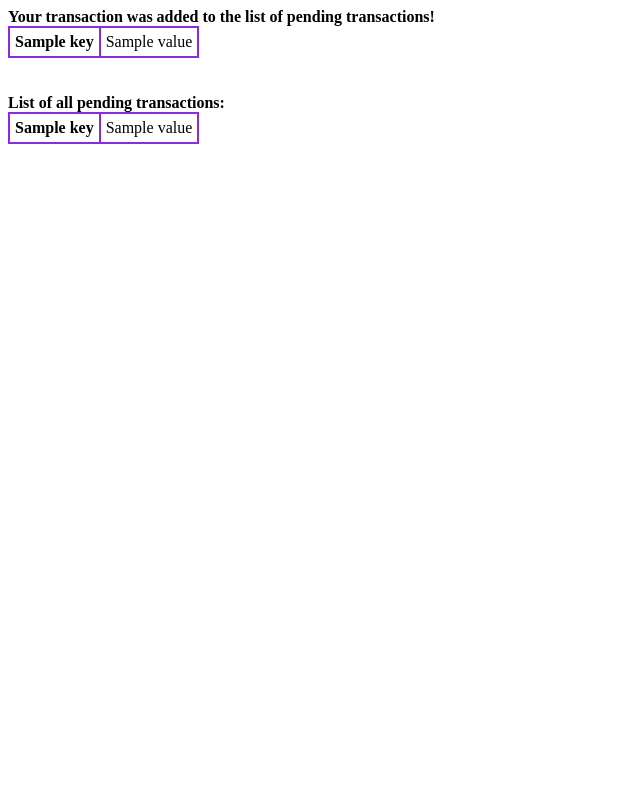
After one commit to chandyego84/blockchain, a Flask app: template templates/transactions.html in a window 1280 px wide. The commit adds this page. Shown: the whole page, without its empty margins (0-640 px from the left). Run offline with Flask 2, Linux system fonts and the light colour scheme; the template is opened without the code that fills it: most values are stand-ins (such as "Sample title", 1, 10 or a date in 2020).

Commit message:
basic transaction.

```diff
--- a/app.py
+++ b/app.py
@@ -5,30 +5,46 @@ app = Flask(__name__)
 appChain = Blockchain()
 
 @app.route('/')
-def Home():
+def HomePage():
     return render_template('home.html')
 
 @app.route('/', methods=['GET', 'POST'])
-def ActionResult():
+def HomeActionResult():
     if request.method == 'POST':
         requestAction = request.form
 
         if 'New Transaction' in requestAction:
-            return redirect(url_for('NewTransaction'))
+            return redirect(url_for('NewTransactionPage'))
 
         elif 'Mine' in requestAction:
-            return redirect(url_for('Mine'))
+            return redirect(url_for('MinePage'))
 
         return render_template("home.html")
 
 @app.route('/transactions/new')
-def NewTransaction():
-    print("We are making a transaction")
+def NewTransactionPage():
+    print("A new transaction is being made")
 
     return render_template('newTransaction.html')
 
+@app.route('/transactions', methods=['POST', 'GET'])
+def NewTransaction():
+    if request.method == 'POST':
+        requestAction = request.form
+
+        # get transaction info from the request
+        sender = requestAction['Sender']
+        recipient = requestAction['Recipient']
+        amount = requestAction['Amount']
+
+        appChain.NewTransaction(sender, recipient, amount)
+        transactions = appChain.currentTransactions
+
+        return render_template('transactions.html', requestAction=requestAction, transactions=transactions)
+
+
 @app.route('/mine')
-def Mine():
+def MinePage():
     print("We are mining.")
 
 
--- a/templates/home.html
+++ b/templates/home.html
@@ -60,7 +60,7 @@
          <li>Consensus mechanism</li>
       </ul>
 
-      <form method = "POST">
+      <form method="POST">
          <table>
             <thead>
                <tr>
--- /dev/null
+++ b/templates/transactions.html
@@ -0,0 +1,37 @@
+<style>
+    table {
+    border-collapse: collapse;
+   }
+   th, td {
+      padding: 5px;
+      border: 2px solid blueviolet;
+   }
+
+</style>
+<!doctype html>
+<html>
+   <body>
+    <b>Your transaction was added to the list of pending transactions!</b>
+    <table border = 1>
+        {% for key, value in requestAction.items() %}
+           <tr>
+              <th> {{ key }} </th>
+              <td> {{ value }} </td>
+           </tr>
+        {% endfor %}
+     </table>
+     <br><br>
+    <b>List of all pending transactions:</b>
+    {% for transaction in transactions %}
+    <table border = 1>
+        {% for key, value in transaction.items() %}
+            <tr>
+                <th>{{ key }}</th>
+                <td> {{ value }} </td>
+            </tr>
+        {% endfor %}
+     </table>
+     <br>
+     {% endfor %}
+   </body>
+</html>
```
Also changed, not shown: templates/newTransaction.html (+8 -1 lines).
